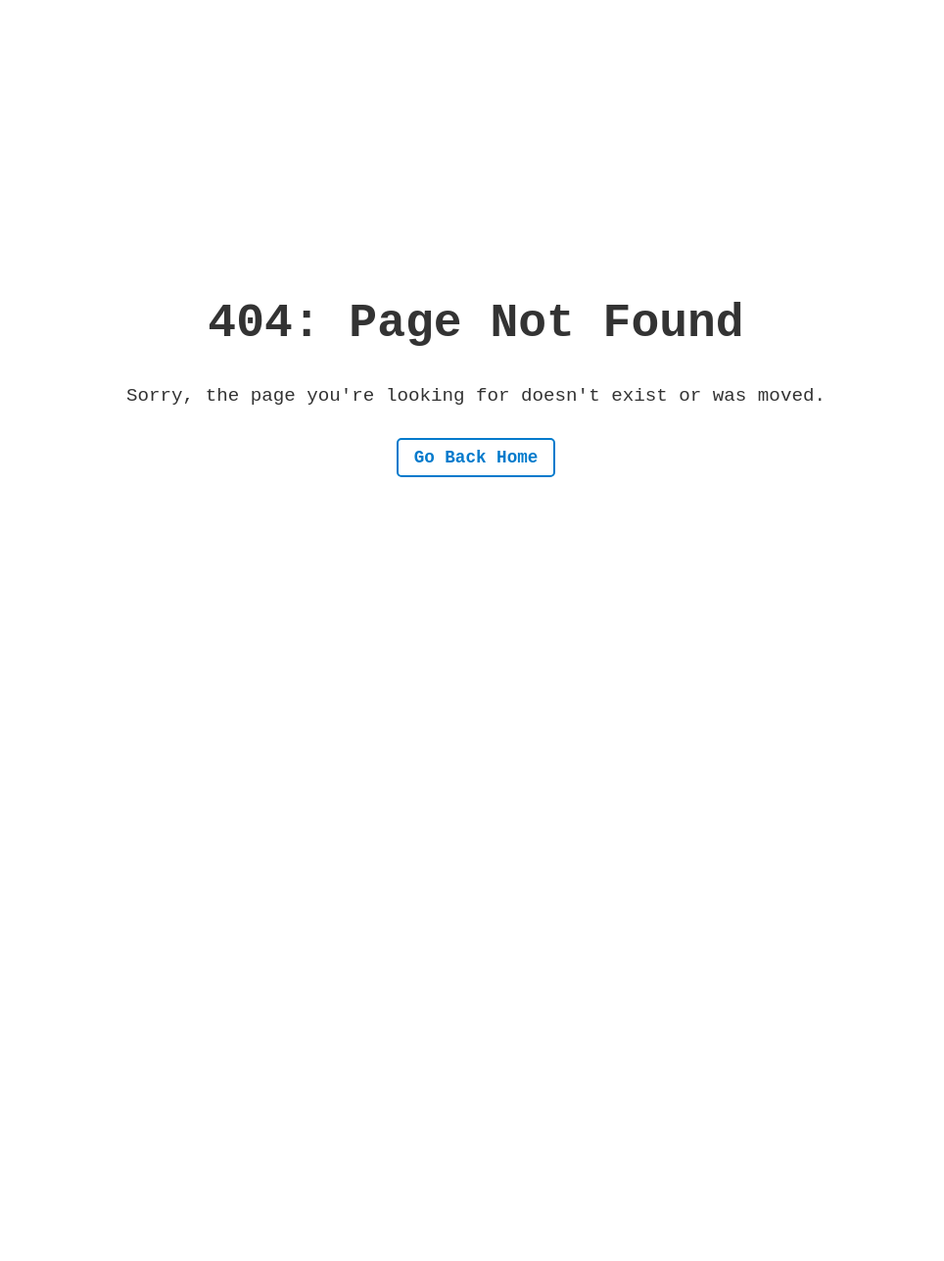
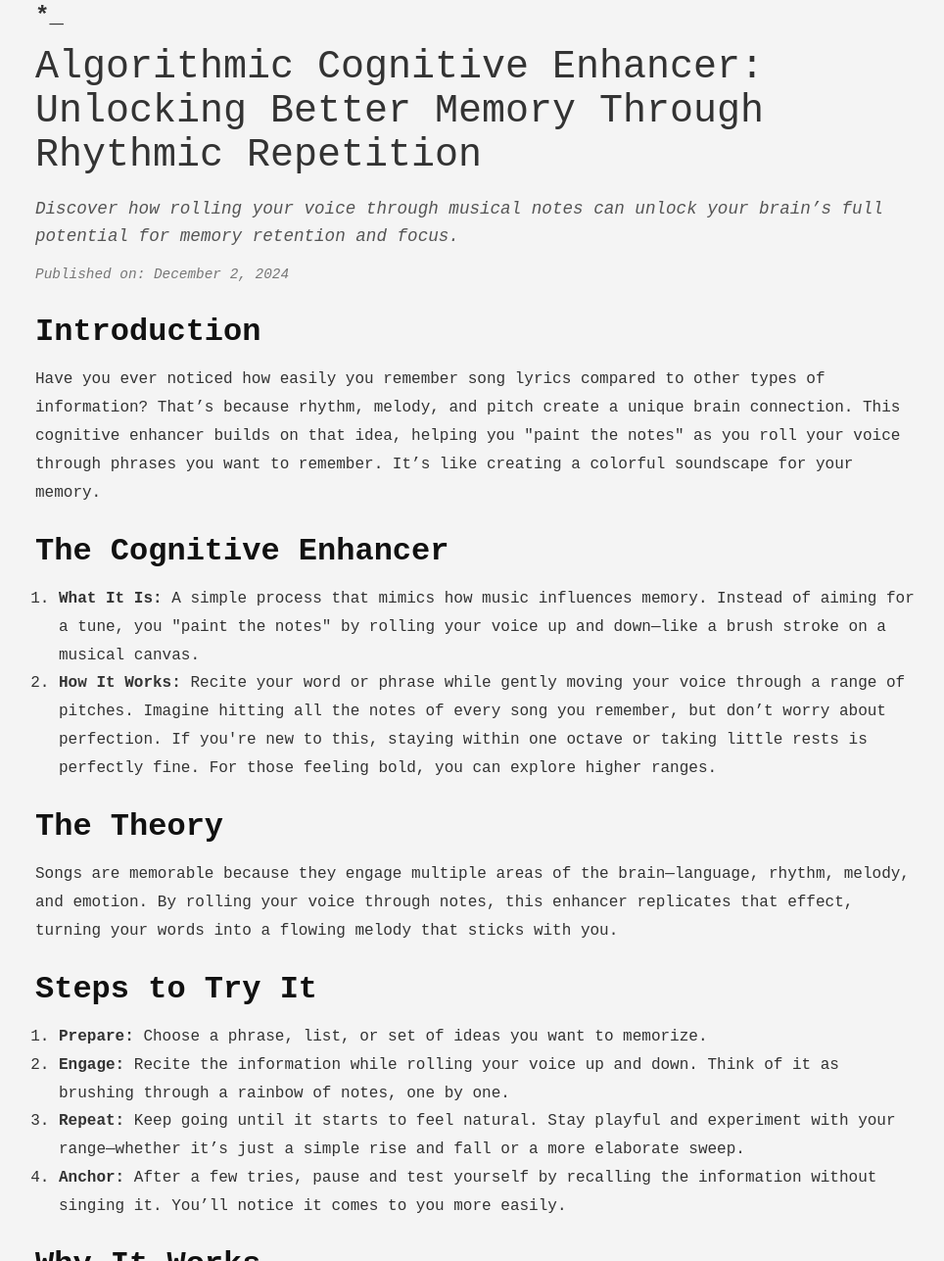
Before and after one commit to spirit-riddle/spirit-riddle.github.io, a Gatsby site: page /blog/memory-algorithmic-cognitive-enhancer in a window 1280 px wide. Before the commit this address had no page. Shown: the part 45-1332 px from the top of the page at 98% size, without its empty margins (154-1118 px from the left). Before the commit the page ends 848 px from the top, so only its background shows below. Built offline with nearby package versions, Linux system fonts and the light colour scheme; Gatsby itself is replaced by a stand-in of ours.

Commit message:
Memory blog created

```diff
--- /dev/null
+++ b/src/pages/blog/components/Footer.jsx
@@ -0,0 +1,29 @@
+import React from "react";
+
+const Footer = () => (
+  <footer
+    style={{
+      marginTop: "3rem",
+      textAlign: "center",
+      fontSize: "0.9rem",
+      color: "#888",
+    }}
+  >
+    <p>© {new Date().getFullYear()} Spirit Riddle. All rights reserved.</p>
+    <p style={{ fontSize: "0.8rem", color: "#aaa" }}>
+      Explore more about Spirit Riddle on our{" "}
+      <a
+        href="/"
+        style={{
+          textDecoration: "none",
+          color: "#555",
+          fontWeight: "bold",
+        }}
+      >
+        Homepage
+      </a>.
+    </p>
+  </footer>
+);
+
+export default Footer;
--- /dev/null
+++ b/src/pages/blog/components/Header.jsx
@@ -0,0 +1,45 @@
+import React from "react";
+
+const Header = ({ title, subheader, date }) => (
+  <header style={{ marginBottom: "2rem" }}>
+    <div style={{ marginBottom: "1rem" }}>
+      <a
+        href="/"
+        style={{
+          textDecoration: "none",
+          fontSize: "1.5rem",
+          fontWeight: "bold",
+          color: "#333",
+          fontFamily: "'Courier New', Courier, monospace",
+        }}
+      >
+        *_
+      </a>
+    </div>
+    <h1 style={{ fontSize: "2.5rem", margin: "0", fontWeight: "normal" }}>
+      {title}
+    </h1>
+    <p
+      style={{
+        fontSize: "1.1rem",
+        color: "#555",
+        lineHeight: "1.6",
+        fontStyle: "italic",
+      }}
+    >
+      {subheader}
+    </p>
+    <p
+      style={{
+        fontSize: "0.9rem",
+        color: "#777",
+        marginTop: "0.5rem",
+        fontStyle: "italic",
+      }}
+    >
+      Published on: {date}
+    </p>
+  </header>
+);
+
+export default Header;
--- /dev/null
+++ b/src/pages/blog/memory-algorithmic-cognitive-enhancer.js
@@ -0,0 +1,206 @@
+import React from "react";
+import "../styles.css";
+import Footer from "./components/Footer";
+import Header from "./components/Header";
+
+const AlgorithmicCognitiveEnhancer = () => {
+  const currentDate = new Date().toLocaleDateString("en-US", {
+    weekday: "long",
+    year: "numeric",
+    month: "long",
+    day: "numeric",
+  });
+
+  return (
+
+    <main
+      style={{
+        padding: "3rem 2rem",
+        fontFamily: "'Courier New', Courier, monospace",
+        backgroundColor: "#f4f4f4",
+        color: "#333",
+        maxWidth: "900px",
+        margin: "0 auto",
+        borderRadius: "8px",
+      }}
+    >
+      <Header
+        title="Algorithmic Cognitive Enhancer: Unlocking Better Memory Through Rhythmic Repetition"
+        subheader="Discover how rolling your voice through musical notes can unlock your brain’s full potential for memory retention and focus."
+        date="December 2, 2024"
+      />
+      <section>
+        <h2
+          style={{
+            fontSize: "2rem",
+            color: "#111",
+            marginBottom: "1rem",
+            fontWeight: "bold",
+          }}
+        >
+          Introduction
+        </h2>
+        <p
+          style={{
+            fontSize: "1rem",
+            lineHeight: "1.8",
+            marginBottom: "1.5rem",
+          }}
+        >
+          Have you ever noticed how easily you remember song lyrics compared to
+          other types of information? That’s because rhythm, melody, and pitch
+          create a unique brain connection. This cognitive enhancer builds on
+          that idea, helping you "paint the notes" as you roll your voice
+          through phrases you want to remember. It’s like creating a colorful
+          soundscape for your memory.
+        </p>
+      </section>
+
+
+      <section>
+        <h2
+          style={{
+            fontSize: "2rem",
+            color: "#111",
+            marginBottom: "1rem",
+            fontWeight: "bold",
+          }}
+        >
+          The Cognitive Enhancer
+        </h2>
+        <ol
+          style={{
+            listStyleType: "decimal",
+            paddingLeft: "1.5rem",
+            fontSize: "1rem",
+            lineHeight: "1.8",
+          }}
+        >
+          <li>
+            <strong>What It Is:</strong> A simple process that mimics how music influences memory. Instead of aiming for a tune, you "paint the notes" by rolling your voice up and down—like a brush stroke on a musical canvas.
+          </li>
+          <li>
+            <strong>How It Works:</strong> Recite your word or phrase while gently moving your voice through a range of pitches. Imagine hitting all the notes of every song you remember, but don’t worry about perfection. If you're new to this, staying within one octave or taking little rests is perfectly fine. For those feeling bold, you can explore higher ranges.
+          </li>
+        </ol>
+      </section>
+
+      <section>
+        <h2
+          style={{
+            fontSize: "2rem",
+            color: "#111",
+            marginBottom: "1rem",
+            fontWeight: "bold",
+          }}
+        >
+          The Theory
+        </h2>
+        <p
+          style={{
+            fontSize: "1rem",
+            lineHeight: "1.8",
+            marginBottom: "1.5rem",
+          }}
+        >
+          Songs are memorable because they engage multiple areas of the brain—language, rhythm, melody, and emotion. By rolling your voice through notes, this enhancer replicates that effect, turning your words into a flowing melody that sticks with you.
+        </p>
+      </section>
+
+      <section>
+        <h2
+          style={{
+            fontSize: "2rem",
+            color: "#111",
+            marginBottom: "1rem",
+            fontWeight: "bold",
+          }}
+        >
+          Steps to Try It
+        </h2>
+        <ol
+          style={{
+            listStyleType: "decimal",
+            paddingLeft: "1.5rem",
+            fontSize: "1rem",
+            lineHeight: "1.8",
+          }}
+        >
+          <li>
+            <strong>Prepare:</strong> Choose a phrase, list, or set of ideas you want to memorize.
+          </li>
+          <li>
+            <strong>Engage:</strong> Recite the information while rolling your voice up and down. Think of it as brushing through a rainbow of notes, one by one.
+          </li>
+          <li>
+            <strong>Repeat:</strong> Keep going until it starts to feel natural. Stay playful and experiment with your range—whether it’s just a simple rise and fall or a more elaborate sweep.
+          </li>
+          <li>
+            <strong>Anchor:</strong> After a few tries, pause and test yourself by recalling the information without singing it. You’ll notice it comes to you more easily.
+          </li>
+        </ol>
+      </section>
+
+      <section>
+        <h2
+          style={{
+            fontSize: "2rem",
+            color: "#111",
+            marginBottom: "1rem",
+            fontWeight: "bold",
+          }}
+        >
+          Why It Works
+        </h2>
+        <ul
+          style={{
+            listStyleType: "disc",
+            paddingLeft: "1.5rem",
+            fontSize: "1rem",
+            lineHeight: "1.8",
+          }}
+        >
+          <li>
+            <strong>Engages Neural Pathways:</strong> Activates the same areas of the brain that light up when you hear music.
+          </li>
+          <li>
+            <strong>Creates Memory Hooks:</strong> Each pitch variation serves as a unique "anchor," making recall easier.
+          </li>
+          <li>
+            <strong>Leverages Familiar Patterns:</strong> Your brain loves patterns, and rolling through notes feels both natural and engaging.
+          </li>
+        </ul>
+      </section>
+
+      <section>
+        <h2
+          style={{
+            fontSize: "2rem",
+            color: "#111",
+            marginBottom: "1rem",
+            fontWeight: "bold",
+          }}
+        >
+          Examples of Use
+        </h2>
+        <ul
+          style={{
+            listStyleType: "disc",
+            paddingLeft: "1.5rem",
+            fontSize: "1rem",
+            lineHeight: "1.8",
+          }}
+        >
+          <li>Students: Memorizing formulas, historical dates, or vocabulary.</li>
+          <li>Professionals: Rehearsing speeches or remembering key talking points.</li>
+          <li>Everyday Life: Retaining grocery lists, phone numbers, or names with ease.</li>
+        </ul>
+      </section>
+
+      <Footer />
+    </main>
+
+  );
+}
+
+export default AlgorithmicCognitiveEnhancer;
```
Also changed, not shown: src/pages/blog/universal-service-adapter-model-lov.js (+10 -38 lines), src/pages/index.js (+103 -21 lines).
